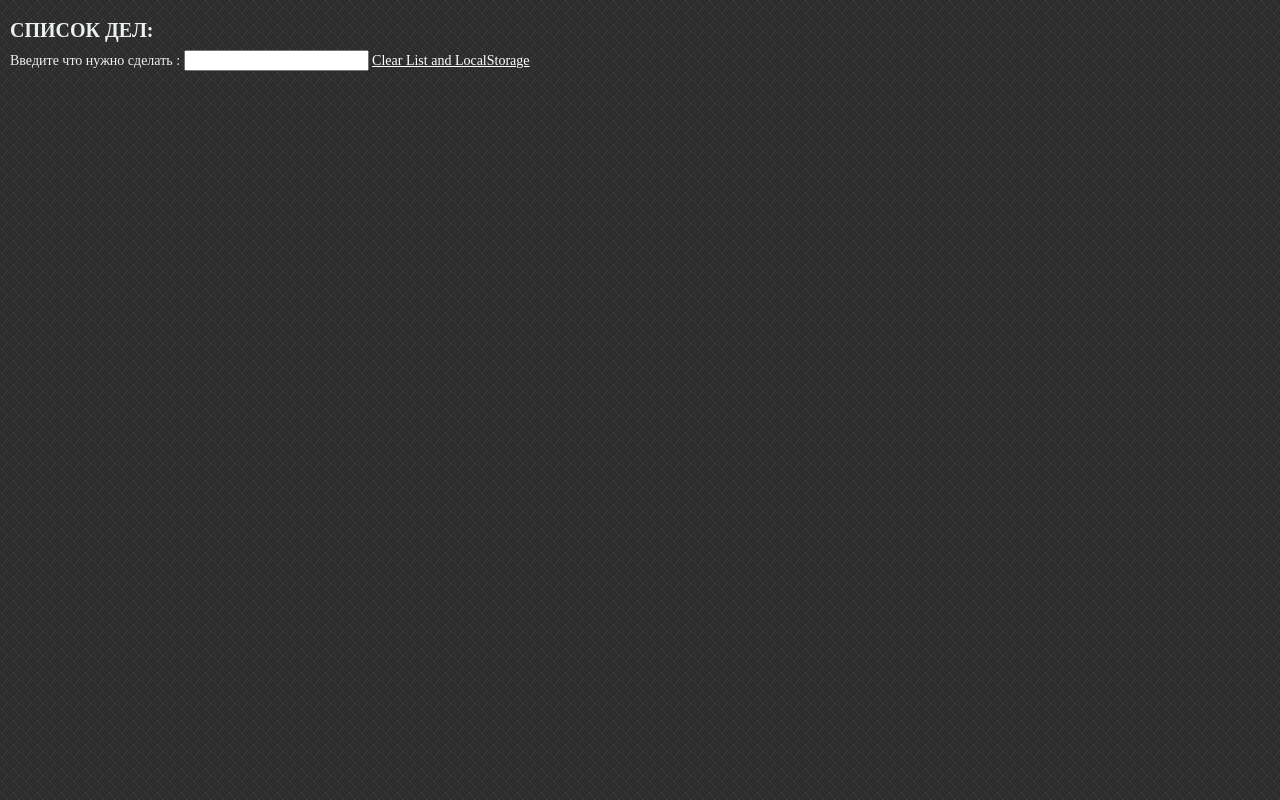
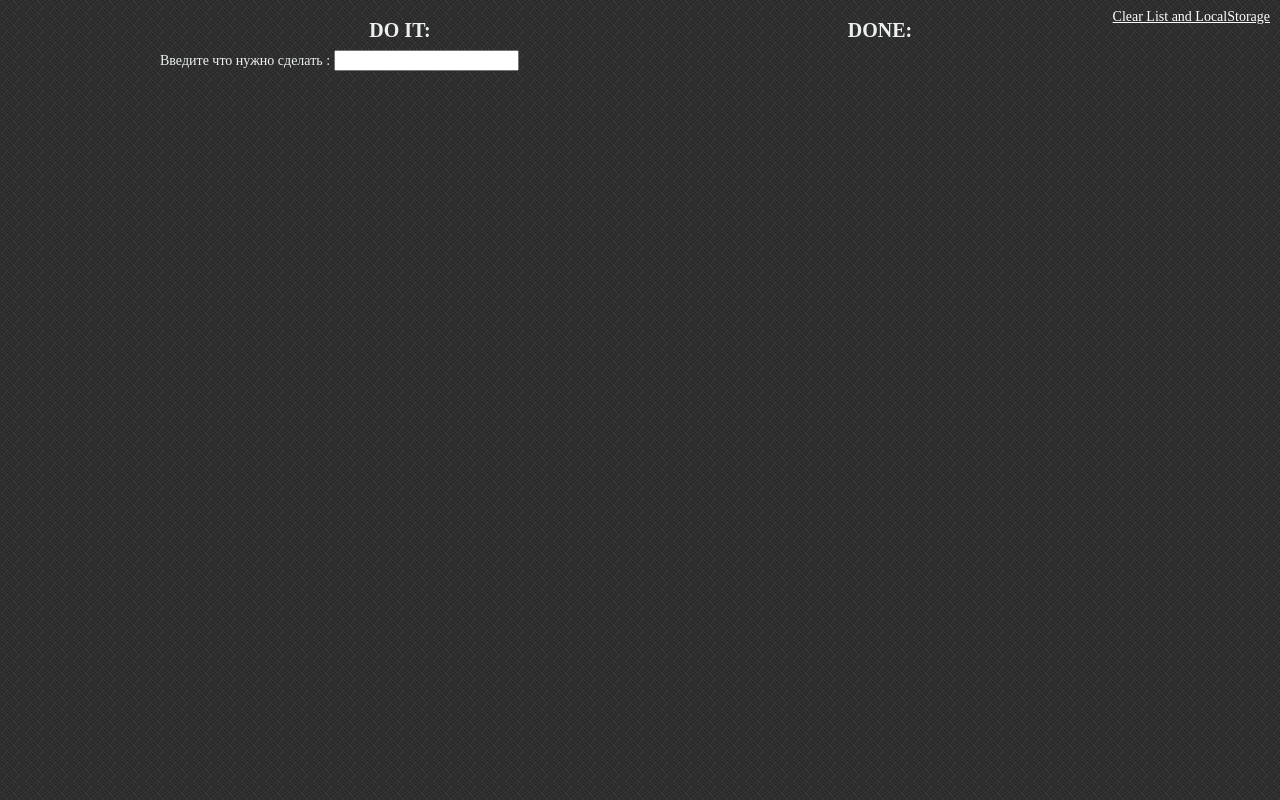
Before and after one commit to RuslanGrigoryev/ToDoList, a website: page src/index.html in a window 1280 px wide. Drawn offline with nearby package versions, Linux system fonts and the light colour scheme.

Commit message:
Добавил второй блок для done Поправил стили

```diff
--- a/src/index.html
+++ b/src/index.html
@@ -6,16 +6,26 @@
 	<link rel="stylesheet" href="css/build/style.css">
 </head>
 <body>
+<a href="#" id="clear" class="clear-btn">Clear List and LocalStorage</a>
 
-	<h1 class="todo_header">Список дел:</h1>
+<div class="page">
 
-  <label for="newTodo">Введите что нужно сделать :</label>
-  <input type="text" id="newTodo">
-  <a href="#" id="clear">Clear List and LocalStorage</a>
+  <div class="block">
+    <h1 class="todo_header">Do it:</h1>
 
-  <ul id="inner" class="list">
+    <label for="newTodo">Введите что нужно сделать :</label>
+    <input type="text" id="newTodo">
 
-  </ul>
+    <ul id="inner" class="list"></ul>
+  </div>
+
+  <div class="block">
+    <h1 class="todo_header">Done:</h1>
+
+    <ul id="innerDone" class="list"></ul>
+  </div>
+
+</div>
   <script src="http://ajax.googleapis.com/ajax/libs/jquery/1.11.1/jquery.min.js"></script>
   <script src="js/script.js"></script>
 </body>
--- a/src/js/script.js
+++ b/src/js/script.js
@@ -113,3 +113,7 @@ $(function () {
 // 1. Нужно добавить значки редактирования и удаления элементов из списка дел      DONE
 // 2. Как на созданный элемент повесить обработчик                                 DONE
 // 3. Добавить чекбокс для выолнения дела, перед заданием                          PROCESS
+//    При нажатии на чекбокс :
+//        - дело удаляется из левого списка и переносится с анимацией в правый и записывается в localStorageDone
+// 4. Сделать справа список где будут храниться выполненные дела (перечеркнутые и  обязательно кнопка отмена)
+//    При нажатии на кнопку отмена - дело возвращается назад в невыполненные
```
Also changed, not shown: src/css/build/style.css.
